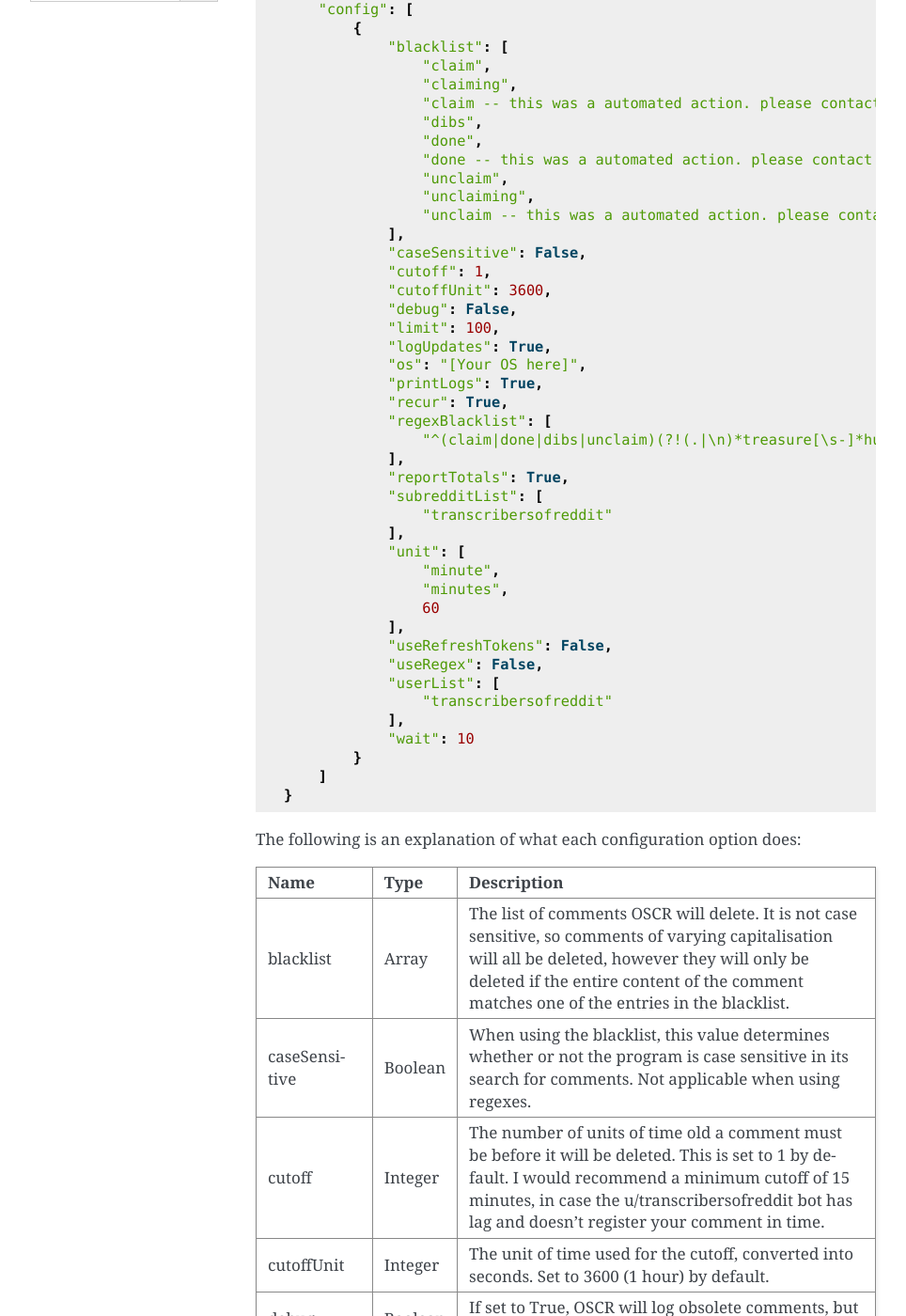
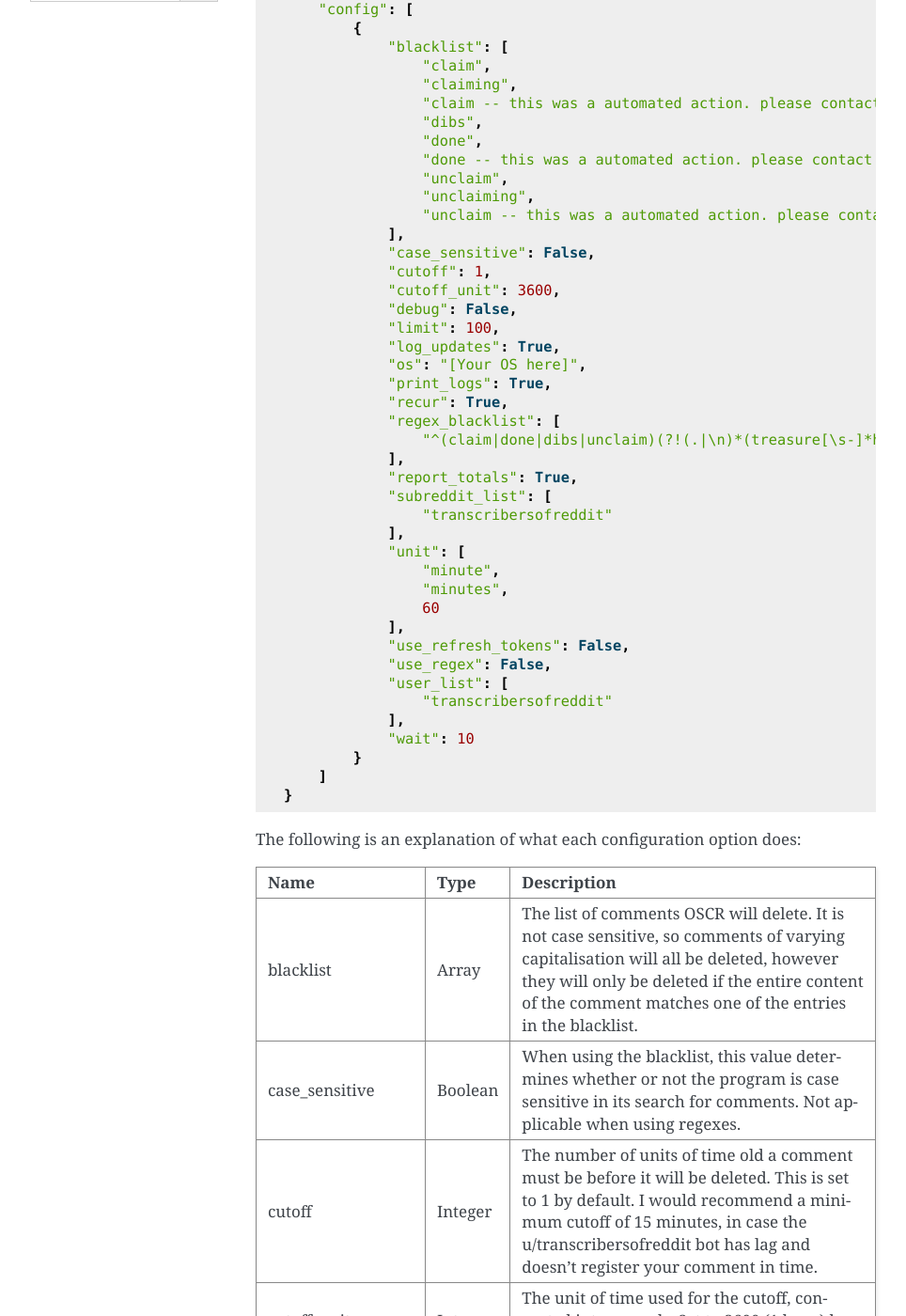
Before and after one commit to MurdoMaclachlan/oscr, a Sphinx documentation site: the page built from docs/source/configuration.rst, in a window 1280 px wide and 1400 px high, scrolled down 197 px. Shown: the whole window at 94% size, without its empty margins (148-1112 px from the left). Built offline with Sphinx 7.4.7, drawn with Linux system fonts in a browser that asks for light colours; some of the changed text lies outside the part shown.

Commit message:
Update documentation.
Signed-off-by: Murdo B. Maclachlan <murdomaclachlan@noreply.codeberg.org>

```diff
--- a/docs/source/conf.py
+++ b/docs/source/conf.py
@@ -22,7 +22,7 @@ copyright = '2020-present, Murdo Maclachlan'
 author = 'Murdo Maclachlan'
 
 # The full version, including alpha/beta/rc tags
-release = '2.1.1'
+release = '2.2.0'
 
 
 # -- General configuration ---------------------------------------------------
--- a/docs/source/configuration.rst
+++ b/docs/source/configuration.rst
@@ -17,20 +17,20 @@ Once properly intialised, there should be a ``config.json`` file in the followin
                    "unclaiming",
                    "unclaim -- this was a automated action. please contact me with any questions."
                ],
-               "caseSensitive": False,
+               "case_sensitive": False,
                "cutoff": 1,
-               "cutoffUnit": 3600,
+               "cutoff_unit": 3600,
                "debug": False,
                "limit": 100,
-               "logUpdates": True,
+               "log_updates": True,
                "os": "[Your OS here]",
-               "printLogs": True,
+               "print_logs": True,
                "recur": True,
-               "regexBlacklist": [
-                   "^(claim|done|dibs|unclaim)(?!(.|\n)*treasure[\s-]*hunt)"
+               "regex_blacklist": [
+                   "^(claim|done|dibs|unclaim)(?!(.|\n)*(treasure[\s-]*hunt|save))"
                ],
-               "reportTotals": True,
-               "subredditList": [
+               "report_totals": True,
+               "subreddit_list": [
                    "transcribersofreddit"
                ],
                "unit": [
@@ -38,9 +38,9 @@ Once properly intialised, there should be a ``config.json`` file in the followin
                    "minutes",
                    60
                ],
-               "useRefreshTokens": False,
-               "useRegex": False,
-               "userList": [
+               "use_refresh_tokens": False,
+               "use_regex": False,
+               "user_list": [
                    "transcribersofreddit"
                ],
                "wait": 10
@@ -59,13 +59,13 @@ The following is an explanation of what each configuration option does:
    * - blacklist
      - Array
      - The list of comments OSCR will delete. It is not case sensitive, so comments of varying capitalisation will all be deleted, however they will only be deleted if the entire content of the comment matches one of the entries in the blacklist.
-   * - caseSensitive
+   * - case_sensitive
      - Boolean
      - When using the blacklist, this value determines whether or not the program is case sensitive in its search for comments. Not applicable when using regexes.
    * - cutoff
      - Integer
      - The number of units of time old a comment must be before it will be deleted. This is set to 1 by default. I would recommend a minimum cutoff of 15 minutes, in case the u/transcribersofreddit bot has lag and doesn't register your comment in time.
-   * - cutoffUnit
+   * - cutoff_unit
      - Integer
      - The unit of time used for the cutoff, converted into seconds. Set to 3600 (1 hour) by default.
    * - debug
@@ -74,7 +74,7 @@ The following is an explanation of what each configuration option does:
    * - limit
      - Integer
      - The number of comments the program will check through on your profile; i.e. how far back it will go. This is set to 100 by default and can go to a maximum of 1000 (converted to None by the program), due to Reddit's API limits.
-   * - logUpdates
+   * - log_updates
      - Boolean
      - Determines whether or not OSCR will write the log to a file. Set to true by default.
    * - os
@@ -86,25 +86,25 @@ The following is an explanation of what each configuration option does:
    * - recur
      - Boolean
      - Determines whether the program will run through only once (if False), or continue re-checking your profile in regular intervals until you exit (if True). It is set to True by default. The length of time between program iterations is determined by the wait variable.
-   * - regexBlacklist
+   * - regex_blacklist
      - Array
      - An alternative blacklist intended for use with regexes. Users not familiar with regexes are advised to ignore this list, as regexes are turned off by default and can cause harm to your profile if used without care.
-   * - reportTotals
+   * - report_totals
      - Boolean
      - Determines whether or not OSCR will print total statistics to the log and console output. Set to True by default.
-   * - subredditList
+   * - subreddit_list
      - Array
      - The list of subreddits that OSCR cares about. Comments that are in the blacklist or match your set regexes but are not on one of these subreddits will be ignored. If the list is empty, OSCR will check comments on all subreddits.
    * - unit
      - Array
      - A list containing all the variations on the unit of time used for the wait variable; singular word, plural word, and integer equivalent converted into seconds. The default unit is minutes.
-   * - useRefreshTokens
+   * - use_refresh_tokens
      - Boolean
      - Determines whether or not OSCR should authenticate using refresh tokens; enable this if you are using two-factor authentication.
-   * - useRegex
+   * - use_regex
      - Boolean
      - Determines whether OSCR should use the blacklist key, only deleting comments that exactly match it, or the regexBlacklist key, which allows for more flexible and powerful control over what the programs delete. It is set to False by default, and users not familiar with regexes should leave it this way, as getting your regex wrong can result in OSCR deleting a lot more than you intend.
-   * - userList
+   * - user_list
      - Array
      - The list of users that OSCR cares about. Comments that are in the blacklist or match your set regexes but are not in reply to one of these users will be ignored. If the list is empty, OSCR will check comments regardless of whom they are in reply to.
    * - wait
--- a/docs/source/installation-and-use.rst
+++ b/docs/source/installation-and-use.rst
@@ -52,4 +52,4 @@ To update the program to a newer version, run ``python -m pip install --upgrade
 Using the Latest Testing Version
 ---------------------------------
 
-To use the latest testing version, download the `2.x branch files <https://github.com/MurdoMaclachlan/oscr/tree/2.x>`_, extract the archive you have downloaded, and use ``pip install .`` after navigating into the directory the files were extracted to.
+To use the latest testing version, download the `2.x branch files <https://codeberg.org/MurdoMaclachlan/oscr/src/branch/2.x>`_, extract the archive you have downloaded, and use ``pip install .`` after navigating into the directory the files were extracted to.
--- a/docs/source/runtime-arguments.rst
+++ b/docs/source/runtime-arguments.rst
@@ -16,7 +16,7 @@ OSCR presents a number of runtime arguments that can be passed in order to give
      - Lists everyone who has helped with the creation of the program.
      - 3
    * - ``--force-regex, -f``
-     - Forces OSCR to enable regex for one instance regardless of 'useRegex' configuration.
+     - Forces OSCR to enable regex for one instance regardless of 'use_regex' configuration.
      - 7
    * - ``--help, -h``
      - Displays the list of runtime arguments in the console.
@@ -25,13 +25,13 @@ OSCR presents a number of runtime arguments that can be passed in order to give
      - Forces OSCR to run only one cycle regardless of 'recur' configration.
      - 7
    * - ``--print-logs, -p``
-     - Forces OSCR to print logs for one instance regardless of 'printLogs' configuration.
+     - Forces OSCR to print logs for one instance regardless of 'print_logs' configuration.
      - 7
    * - ``--reset-config, -R``
      - Resets the config file to defaults.
      - 5
    * - ``--report-totals, -r``
-     - Forces OSCR to report total statistics for one instance regardless of 'reportTotals' configuration.
+     - Forces OSCR to report total statistics for one instance regardless of 'report_totals' configuration.
      - 7
    * - ``--settings, -S``
      - Runs the settings menu.
```
Also changed, not shown: docs/source/changelogs.rst (+37 -4 lines).
